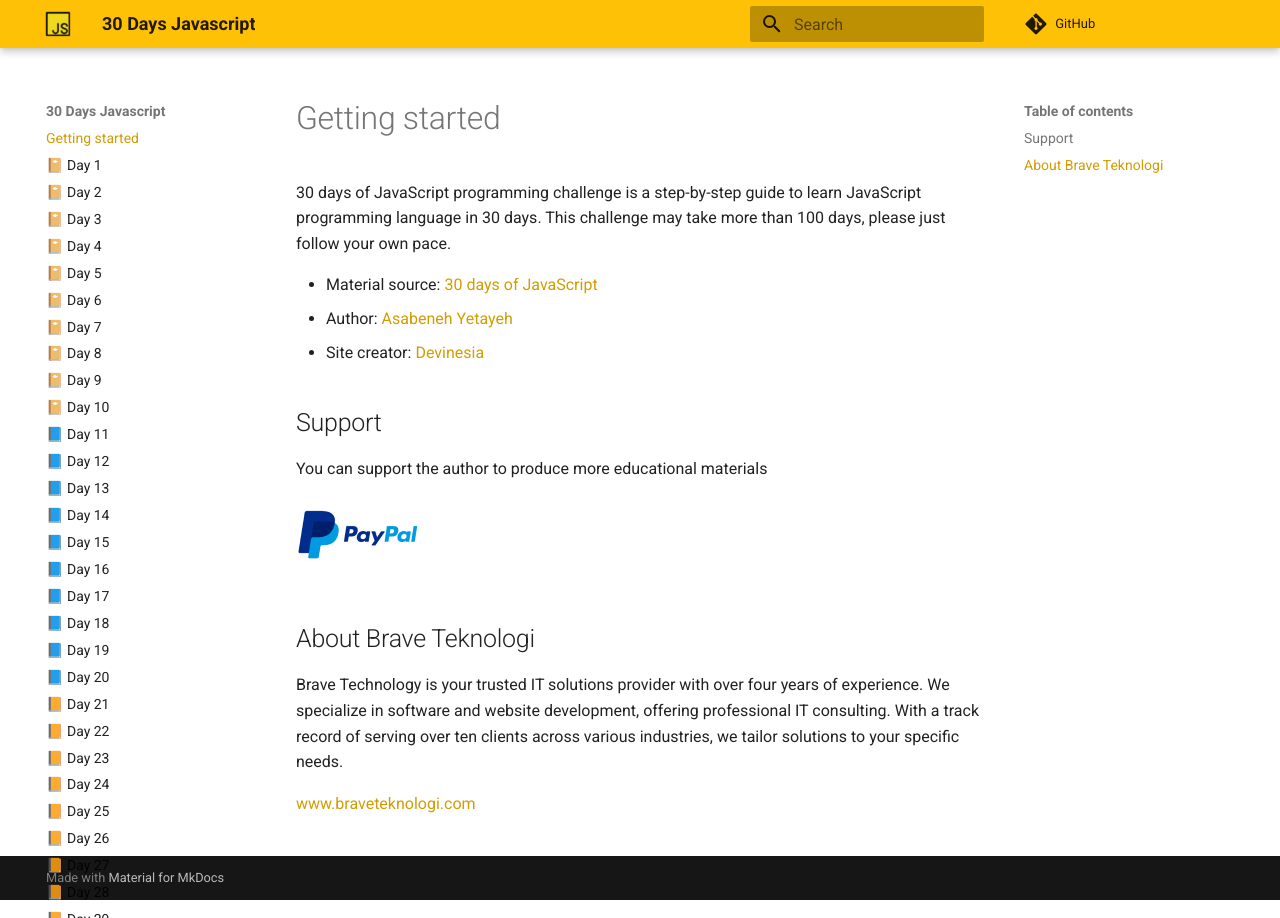
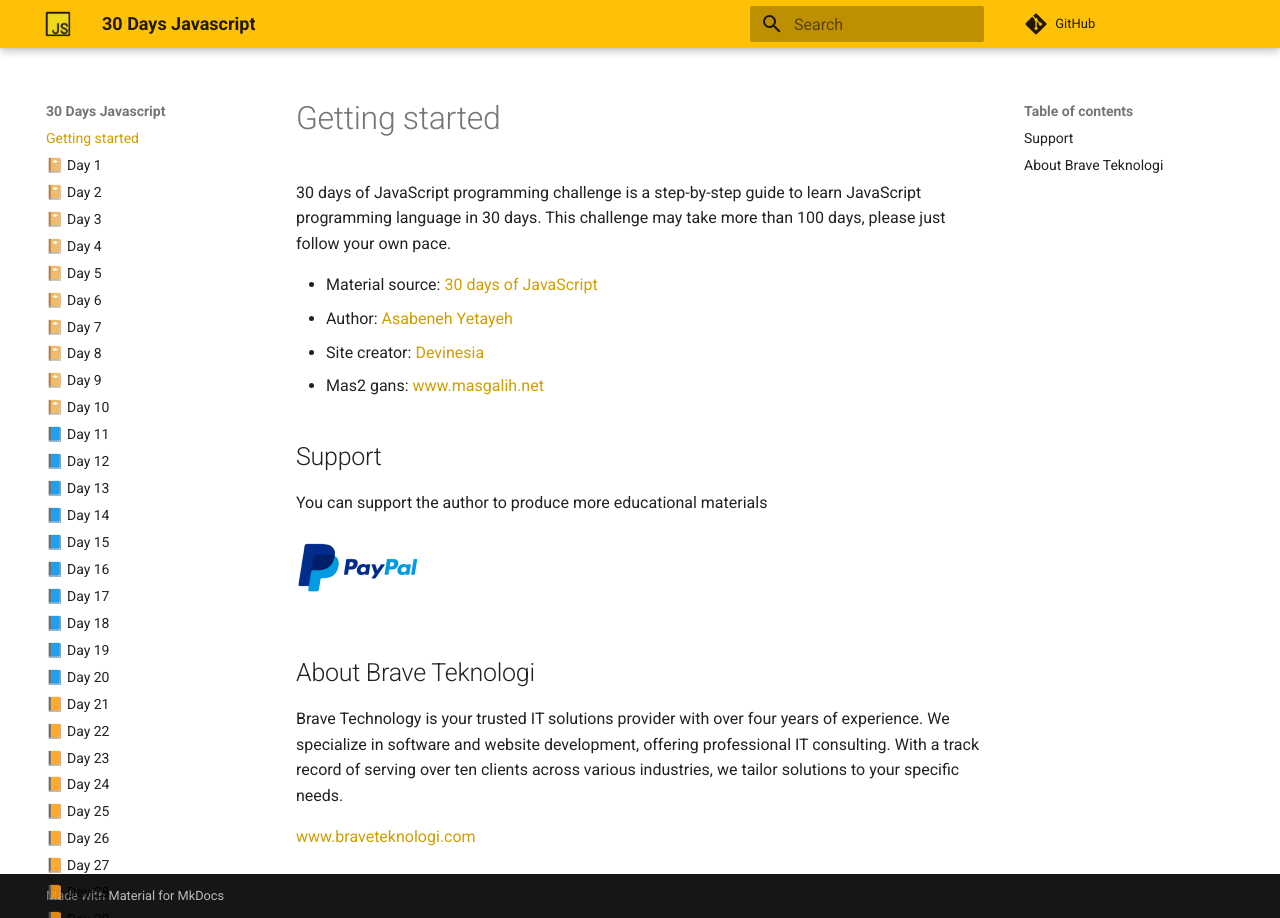
Before and after one commit to devinesia/30-days-javascript-web, an MkDocs documentation site: the page built from docs/index.md, in a window 1280 px wide. Built offline with MkDocs 1.6.1 and Material for MkDocs 9.7.7, drawn with Linux system fonts in a browser that asks for light colours; comment, search, counter and statistics services are not loaded.

Commit message:
Update index.md

```diff
--- a/docs/index.md
+++ b/docs/index.md
@@ -4,6 +4,7 @@
 - Material source: [30 days of JavaScript](https://github.com/Asabeneh/30-Days-Of-JavaScript)
 - Author: [Asabeneh Yetayeh](https://www.linkedin.com/in/asabeneh/)
 - Site creator: [Devinesia](https://github.com/devinesia)
+- Mas2 gans: [www.masgalih.net](https://www.masgalih.net)
 
 ## Support
 
```
